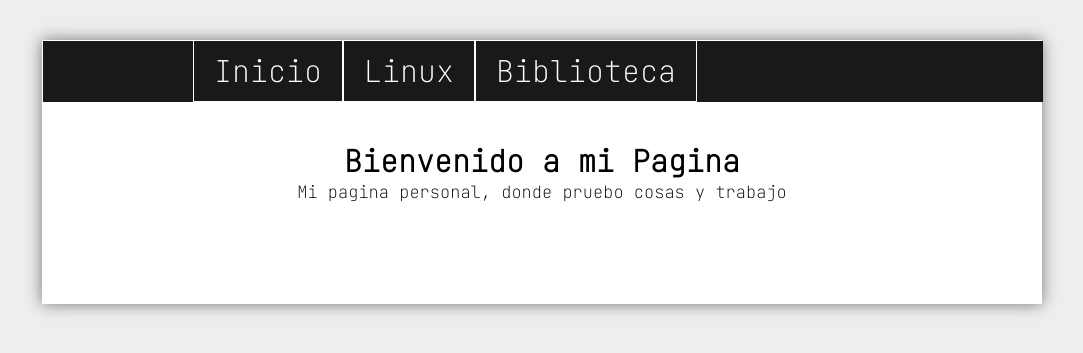
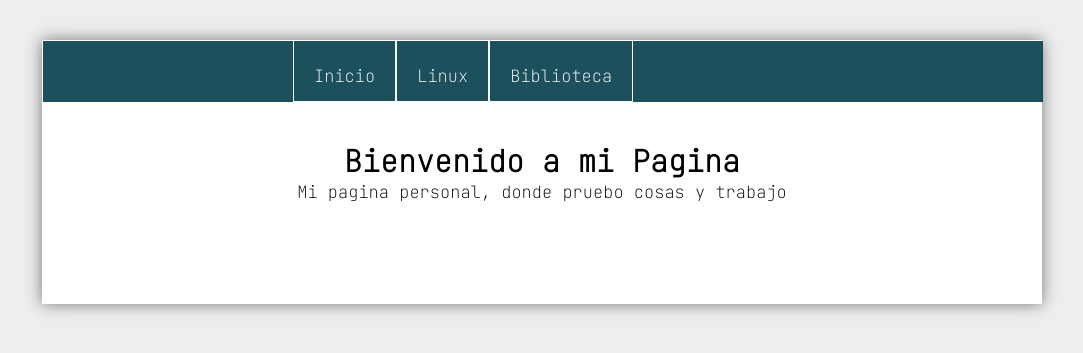
Before and after one commit to Elias288/ElelisPage, a PHP site: page / in a window 1280 px wide. Shown: the part 50-403 px from the top of the page, without its empty margins (98-1181 px from the left). Run offline with PHP 8.4, Linux system fonts and the light colour scheme; some libraries are stand-ins or nearby versions.

Commit message:
estilizacion submenu-inicio

```diff
--- a/css/about.css
+++ b/css/about.css
@@ -35,7 +35,7 @@
     color: #838383;
 }
 
-.info-foot a{
+.info-foot .foot-item{
     text-decoration: none;
     border: 2px solid #838383;
     color: #fff;
--- a/css/blog.css
+++ b/css/blog.css
@@ -18,7 +18,7 @@
 section h2{
     font-size: 60px;
 }
-section p, section a{
+section p, section a, section label{
     font-size: 40px;
 }
 
@@ -77,7 +77,7 @@ section p, section a{
     section h2{
         font-size: 30px;
     }
-    section p, section a{
+    section p, section a, section label{
         font-size: 17px;
     }
 
--- a/css/menu.css
+++ b/css/menu.css
@@ -37,7 +37,7 @@ header .icon-laptop{
     margin: 70 0 0;
 }
 
-#menu-bar{
+#menu-bar, #submenu-bar{
     display: none;
 }
 
@@ -64,17 +64,14 @@ header .icon-laptop{
     border-top: 1px solid rgba(255, 255, 255, 0.9);
 }
 
-.menu a:hover, #menu-items:hover{
-    background: rgba(255, 255, 255, 0.3);
-}
-
-.tablinks.active{
-    background-color: rgb(4, 61, 75);
-}
-
 #menu-bar:checked ~ .menu{
     transform: translateX(0%);
 }
+/*
+.tablinks.active{
+    background-color: rgb(2, 34, 43);
+}
+*/
 
 /*SUBMENU HOME*/
 .tab1 .info .submenu{
@@ -98,29 +95,22 @@ header .icon-laptop{
     display: block;
 }
 
-.tab1 #submenu-ico:hover{
-    background-color: #434343;
-}
-
-.tab1 .info #nav li ul{
+.submenu-ul{
     width: 90%;
-    background: rgba(0, 0, 0, 0.9);
+    /*background: rgba(0, 0, 0, 0.9);*/
+    background-color: rgba(4, 61, 75, 0.9);
     color: #fff;
-    display: none;
+    /*display: none;*/
+    transition: all 0.55s;
+    transform: translateX(-110%);
     position: absolute;
     min-width: 140px;
 }
 
-.tab1 .info #nav li ul li{
+.submenu-ul .li{
     padding: 40px;
     border-bottom: 1px solid;
 }
-
-.tab1 .info #nav li:hover > ul{
-    display: block;
-}
-
-
 
 /*BOTONES*/
 
@@ -138,6 +128,7 @@ header .icon-laptop{
     visibility: visible;
 }
 
+
 #radio1-1:checked ~ .tab1-1,
 #radio1-2:checked ~ .tab1-2,
 #radio1-3:checked ~ .tab1-3,
@@ -146,6 +137,17 @@ header .icon-laptop{
     display: block;
 }
 
+#submenu-bar:checked ~ .submenu-ul{
+    transform: translateX(0%);
+}
+
+#submenu-bar:checked ~ .submenu-ico{
+    background-color: rgba(2, 34, 43, 0.9);
+    color: #fff;
+}
+
+
+/*Modo PC*/
 @media (min-width:1024px){
     .menu{
         position: static;
@@ -164,29 +166,38 @@ header .icon-laptop{
         cursor: pointer;
     }
 
-    .tab1 .info #nav li ul{
-        width: 1000px;
-        display: flex;
-        font-size: 30px;
-        padding: 0 150px;
-    }
-
-    .tab1 .info #nav li:hover > ul{
-        display: flex;
-
+    .menu a:hover, #menu-items:hover{
+        background: rgba(255, 255, 255, 0.3);
     }
 
     .tab1 #submenu-ico{
         display: none;
     }
-    .tab1 .info #nav li ul li:hover{
-        background-color: #434343;
+
+    .tab1 .info ul{
+        font-size: 30px;
     }
 
-    .tab1 .info #nav li ul li{
+    .submenu-ul{
+        width: 1000px;
+        display: flex;
+        font-size: 30px;
+        padding: 0 250px;
+        transform: translate(0%);
+    }
+    .submenu-ul li:hover{
+        background: rgba(255, 255, 255, 0.3);
+    }
+
+    .submenu-ul .li{
         padding: 10 20px;
         border-right: 1px solid;
         border-left: 1px solid;
+
+    }
+
+    .tab1 .info #nav li:hover > ul{
+        display: flex;
 
     }
 
@@ -200,10 +211,6 @@ header .icon-laptop{
         margin-top: 6px;
     }
 
-    .tablinks.active{
-        background-color: rgb(2, 40, 49);
-    }
-
     header #menu-ico{
         display: none;
     }
--- a/index.php
+++ b/index.php
@@ -14,9 +14,9 @@
                 <input type="checkbox" id="menu-bar">
                 <label id="menu-ico" class="icon-list" for="menu-bar"></label>
                 <nav class="menu">
-                    <label id="menu-items" for="radio1">HOME</label>
-                    <label id="menu-items" for="radio2">ABOUT</label>
-                    <label id="menu-items" for="radio4">CONTACT</label>
+                    <label id="menu-items" class="label1" for="radio1">HOME</label>
+                    <label id="menu-items" class="label2" for="radio2">ABOUT</label>
+                    <label id="menu-items" class="label3" for="radio4">CONTACT</label>
                     <!--<a class="tablinks" href="contacto.php">CONTACT</a>-->
 
                 </nav>
@@ -30,12 +30,21 @@
                     <div class="submenu">
                         <ul id="nav">
                             <li>
-                                <label id="submenu-ico" class="icon-list" for="submenu-bar"></label>
-                                <ul>
-                                    <li><label for="radio1-1" id="submenuitem">Inicio</label></li>
-                                    <li><label for="radio1-2" id="submenuitem">Linux</label></li>
-                                    <!--<li><label for="radio1-3" id="submenuitem">TIP</label></li>-->
-                                    <li><label for="radio1-4" id="submenuitem">Biblioteca</label></li>
+                                <input type="checkbox" id="submenu-bar">
+                                <label id="submenu-ico" class="submenu-ico icon-list" for="submenu-bar"></label>
+                                <ul class="submenu-ul">
+                                    <li class="li li-inicio">
+                                        <label for="radio1-1" id="submenuitem">Inicio</label>
+                                    </li>
+                                    <li class="li li-linux">
+                                        <label for="radio1-2" id="submenuitem">Linux</label>
+                                    </li>
+                                    <!--<li class="li li-tip">
+                                        <label for="radio1-3" id="submenuitem">TIP</label>
+                                    </li>-->
+                                    <li class="li li-biblioteca">
+                                        <label for="radio1-4" id="submenuitem">Biblioteca</label>
+                                    </li>
                                 </ul>
                             </li>
                         </ul>
@@ -67,7 +76,7 @@
                 </div>
             </section>
 
-            <!--//////////////////INFORMACION//////////////////-->
+            <!--//////////////////ABOUT//////////////////-->
             <input type="radio" name="radio" id="radio2" >
             <section id="about"  class="tab2">
                 <div class="card">
@@ -93,19 +102,12 @@
                         en servidores web.
                     </p>
                     <div class="info-foot">
-                        <a href="files/Curriculum Vitae(2020).pdf" target="_blank">Descargar CV</a>
-                        <a href="contacto.php" class="icon-envelope"> Contacto</a>
+                        <a href="files/Curriculum Vitae(2020).pdf" class="foot-item" target="_blank">Descargar CV</a>
+                        <label class="foot-item icon-envelope" for="radio4"> Contacto</label>
                     </div>
 
                 </div>
             </section>
-
-            <!--//////////////////LIBRERIA//////////////////
-            <input type="radio" name="radio" id="radio3">
-            <section id="library"  class="tab3">
-                <h2><strong>Librería</strong></h2>
-                <iframe id="Gdrive" src="https://drive.google.com/embeddedfolderview?id=194dnHNzYuuHYACuZ6gVKysgAxM5HFEBw#list"></iframe>
-            </section>-->
 
             <!--//////////////////CONTACTO//////////////////-->
             <input type="radio" name="radio" id="radio4">
```
